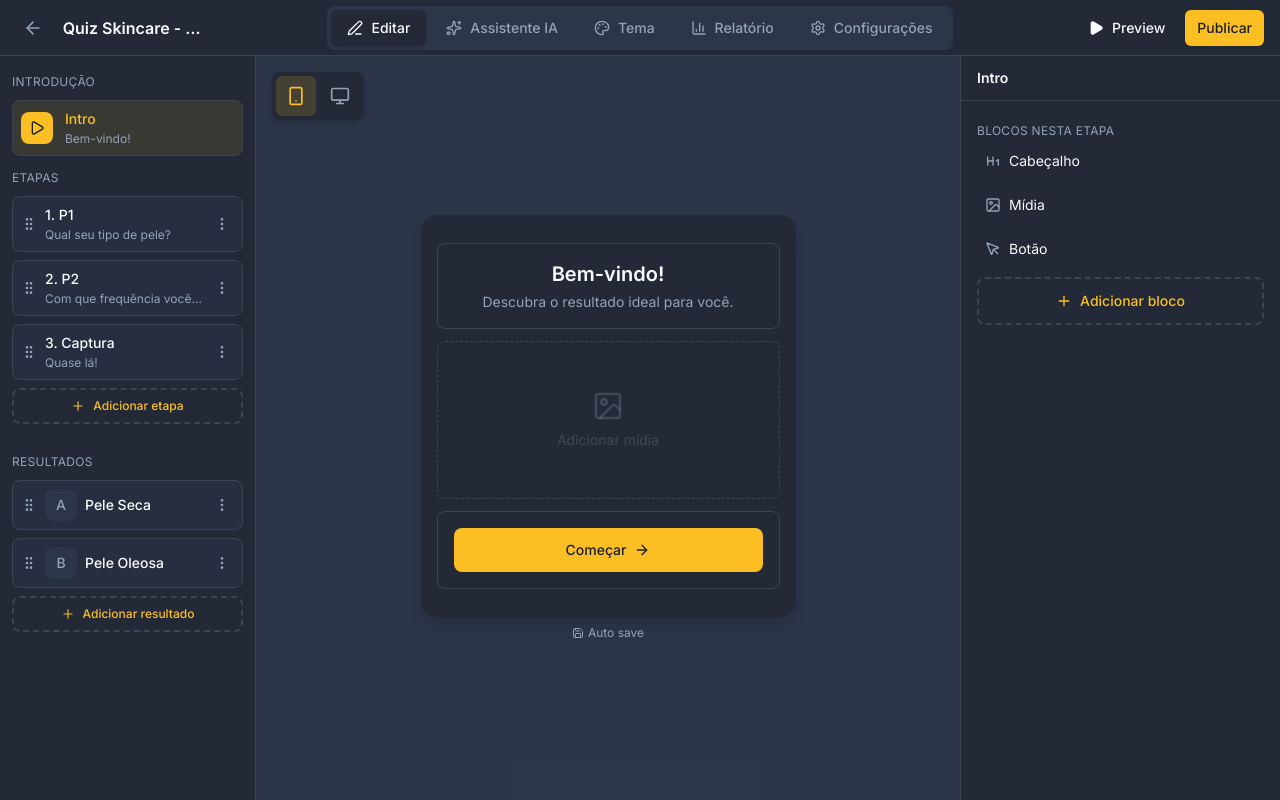
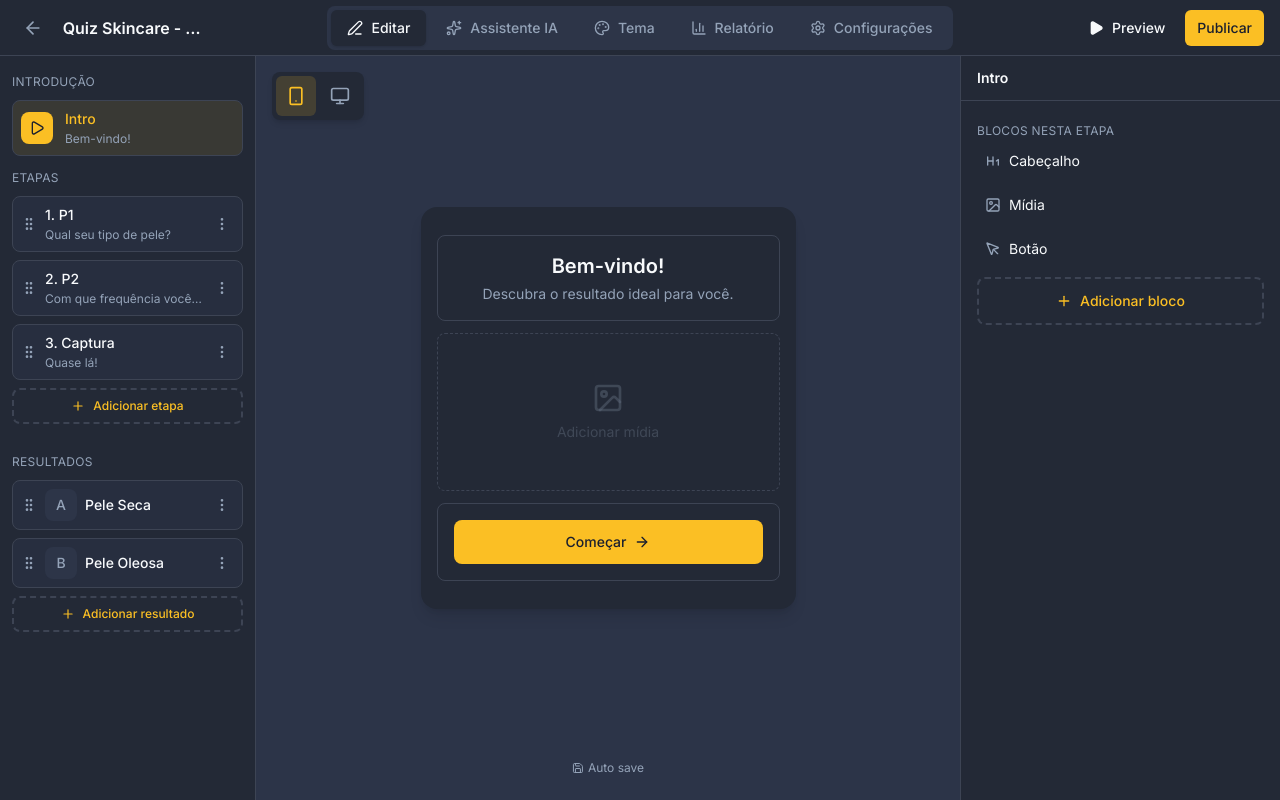
Before and after one commit to brunoferraric1/multiquiz-v02, a Next.js app: page /visual-builder in a window 1280 px wide. Built offline with nearby package versions, Linux system fonts and the light colour scheme.

Commit message:
Adjust auto-save feedback timing

```diff
--- a/app/visual-builder/[id]/page.tsx
+++ b/app/visual-builder/[id]/page.tsx
@@ -79,7 +79,9 @@ function VisualBuilderEditor() {
   const [saveStatus, setSaveStatus] = useState<'idle' | 'saving' | 'saved'>('idle')
   const quizRef = useRef<QuizDraft | null>(null)
   const checkedRef = useRef(false)
-  const saveStatusTimeoutRef = useRef<ReturnType<typeof setTimeout> | null>(null)
+  const savingStartedAtRef = useRef<number | null>(null)
+  const savingDelayTimeoutRef = useRef<ReturnType<typeof setTimeout> | null>(null)
+  const savedResetTimeoutRef = useRef<ReturnType<typeof setTimeout> | null>(null)
 
   // Check if quiz exists and load it, or create new
   useEffect(() => {
@@ -187,31 +189,54 @@ function VisualBuilderEditor() {
 
   useEffect(() => {
     return () => {
-      if (saveStatusTimeoutRef.current) {
-        clearTimeout(saveStatusTimeoutRef.current)
+      if (savingDelayTimeoutRef.current) {
+        clearTimeout(savingDelayTimeoutRef.current)
+      }
+      if (savedResetTimeoutRef.current) {
+        clearTimeout(savedResetTimeoutRef.current)
       }
     }
   }, [])
 
-  const clearSaveStatusTimeout = useCallback(() => {
-    if (saveStatusTimeoutRef.current) {
-      clearTimeout(saveStatusTimeoutRef.current)
-      saveStatusTimeoutRef.current = null
+  const clearSaveStatusTimeouts = useCallback(() => {
+    if (savingDelayTimeoutRef.current) {
+      clearTimeout(savingDelayTimeoutRef.current)
+      savingDelayTimeoutRef.current = null
+    }
+    if (savedResetTimeoutRef.current) {
+      clearTimeout(savedResetTimeoutRef.current)
+      savedResetTimeoutRef.current = null
     }
   }, [])
 
   const startSavingStatus = useCallback(() => {
-    clearSaveStatusTimeout()
+    clearSaveStatusTimeouts()
+    savingStartedAtRef.current = Date.now()
     setSaveStatus('saving')
-  }, [clearSaveStatusTimeout])
+  }, [clearSaveStatusTimeouts])
 
   const showSavedStatus = useCallback(() => {
-    clearSaveStatusTimeout()
-    setSaveStatus('saved')
-    saveStatusTimeoutRef.current = setTimeout(() => {
-      setSaveStatus('idle')
-    }, 1500)
-  }, [clearSaveStatusTimeout])
+    const minSavingDurationMs = 900
+    const savedDurationMs = 2000
+    const startedAt = savingStartedAtRef.current
+    const elapsed = startedAt ? Date.now() - startedAt : minSavingDurationMs
+    const delay = Math.max(minSavingDurationMs - elapsed, 0)
+
+    clearSaveStatusTimeouts()
+
+    const finalizeSavedState = () => {
+      setSaveStatus('saved')
+      savedResetTimeoutRef.current = setTimeout(() => {
+        setSaveStatus('idle')
+      }, savedDurationMs)
+    }
+
+    if (delay > 0) {
+      savingDelayTimeoutRef.current = setTimeout(finalizeSavedState, delay)
+    } else {
+      finalizeSavedState()
+    }
+  }, [clearSaveStatusTimeouts])
 
   // Set up auto-save
   const { forceSave, isSaving } = useVisualBuilderAutoSave({
@@ -232,7 +257,8 @@ function VisualBuilderEditor() {
     },
     onSaveError: (err) => {
       console.error('[VisualBuilder] Auto-save error:', err)
-      clearSaveStatusTimeout()
+      clearSaveStatusTimeouts()
+      savingStartedAtRef.current = null
       setSaveStatus('idle')
       toast.error('Erro ao salvar alterações.')
     },
@@ -282,13 +308,14 @@ function VisualBuilderEditor() {
       window.open(`/quiz/${id}?preview=true`, '_blank')
     } catch (err) {
       console.error('[VisualBuilder] Error saving before preview:', err)
-      clearSaveStatusTimeout()
+      clearSaveStatusTimeouts()
+      savingStartedAtRef.current = null
       setSaveStatus('idle')
       toast.error('Erro ao salvar. Tente novamente.')
     } finally {
       setIsSavingForPreview(false)
     }
-  }, [id, forceSave, isSavingForPreview, startSavingStatus, showSavedStatus, clearSaveStatusTimeout])
+  }, [id, forceSave, isSavingForPreview, startSavingStatus, showSavedStatus, clearSaveStatusTimeouts])
 
   // Handler: Publish quiz
   const handlePublish = useCallback(async () => {
--- a/components/visual-builder/builder-preview.tsx
+++ b/components/visual-builder/builder-preview.tsx
@@ -31,7 +31,7 @@ export function BuilderPreview({
   const device = controlledDevice ?? internalDevice
   const isSaving = saveStatus === 'saving'
   const isSaved = saveStatus === 'saved'
-  const statusLabel = isSaving ? 'Salvando...' : isSaved ? 'Quiz saved' : 'Auto save'
+  const statusLabel = isSaving ? 'Salvando...' : isSaved ? 'Salvo' : 'Auto save'
 
   const handleDeviceChange = (newDevice: DeviceType) => {
     setInternalDevice(newDevice)
@@ -76,14 +76,13 @@ export function BuilderPreview({
       {/* Preview container */}
       <div
         data-testid="preview-container"
-        className="flex-1 flex flex-col items-center justify-center p-4 overflow-hidden"
+        className="flex-1 flex flex-col items-center justify-center p-4 pb-14 overflow-hidden"
         onClick={(e) => {
           if (e.target === e.currentTarget) {
             onClick?.()
           }
         }}
       >
-        <div className="flex flex-col items-center gap-2">
         {/* Preview card */}
         <div
           data-testid="preview-card"
@@ -96,7 +95,8 @@ export function BuilderPreview({
             </div>
           )}
         </div>
-          <div className="flex items-center gap-1 text-xs text-muted-foreground">
+      </div>
+      <div className="absolute bottom-6 left-1/2 -translate-x-1/2 flex items-center gap-1 text-xs text-muted-foreground pointer-events-none z-10">
         {isSaving ? (
           <Loader2 className="w-3 h-3 animate-spin" />
         ) : isSaved ? (
@@ -104,11 +104,7 @@ export function BuilderPreview({
         ) : (
           <Save className="w-3 h-3" />
         )}
-            <span className={cn(isSaved ? 'text-green-500' : 'text-muted-foreground')}>
-              {statusLabel}
-            </span>
-          </div>
-        </div>
+        <span className="text-muted-foreground">{statusLabel}</span>
       </div>
     </main>
   )
```
Lines whose indentation alone changed are shown as unchanged.
